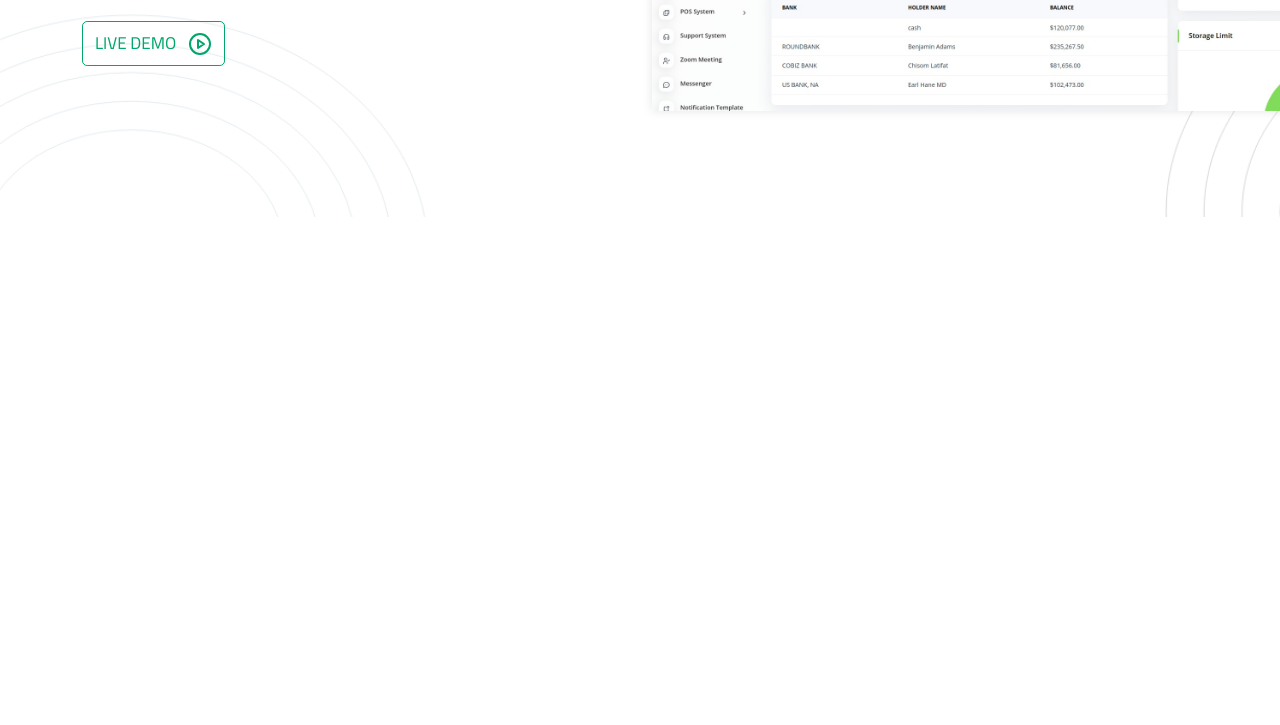
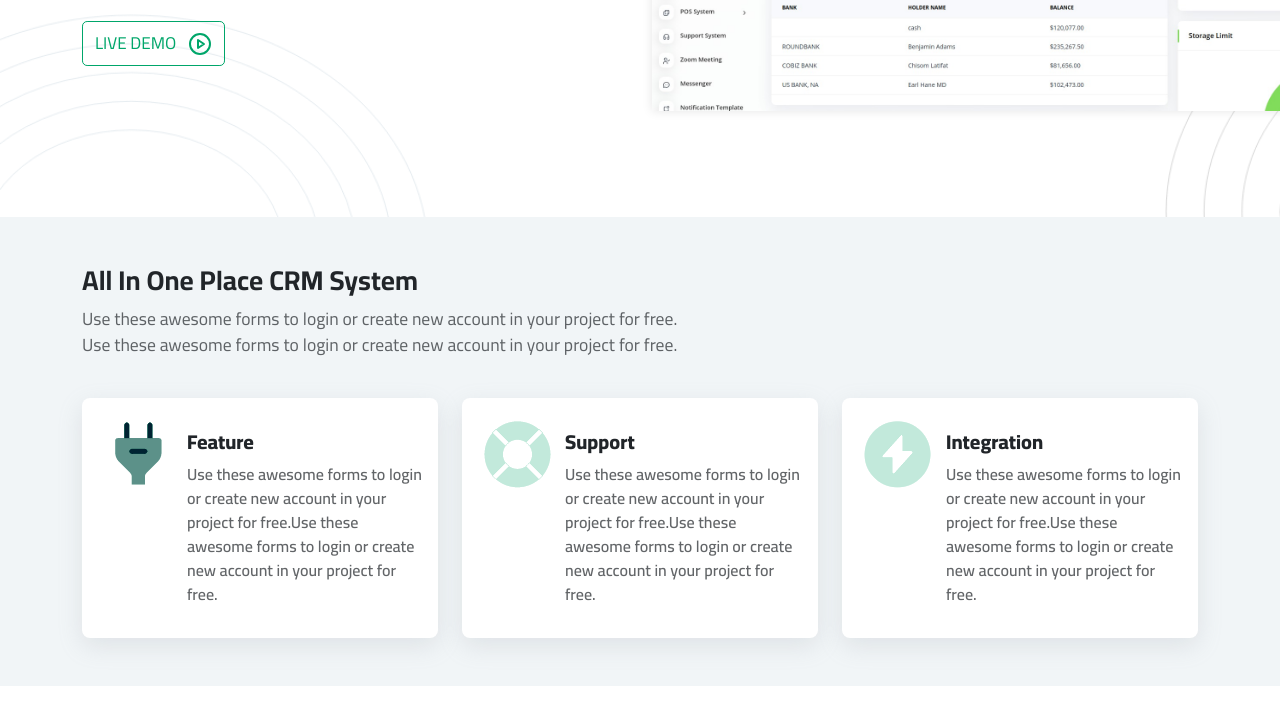
Before and after one commit to ibrahimfares511/Solfato, a plain HTML site: page index.html in a window 1280 px wide. Shown: the part 583-1308 px from the top of the page. Drawn offline with Linux system fonts and the light colour scheme.

Commit message:
Features Section

```diff
--- a/css/style.css
+++ b/css/style.css
@@ -4,6 +4,7 @@
   --hue: 223;
   --primary-color: #00a66a;
   --secondary-color: #f04b25;
+  --second-bg: #f1f5f7;
   --main-gradient: linear-gradient(to right, #00a66a, #f04b25);
   --trans-dur: 0.6s;
   --trans-timing: cubic-bezier(0.65, 0, 0.35, 1);
@@ -83,13 +84,20 @@ nav .top-navbar {
   display: flex;
   align-items: center;
   justify-content: space-between;
-  padding-top: 2rem !important;
 }
 
 .navbar .brand {
+  padding-top: 2rem !important;
   display: flex;
   align-items: center;
   gap: 20px;
+}
+nav.scrolling .navbar .brand {
+  display: flex;
+  align-items: center;
+  gap: 20px;
+  background-color: rgba(var(--theme-background), 0.1);
+  backdrop-filter: blur(5px);
 }
 
 .logo {
@@ -304,3 +312,51 @@ main.main-section .row {
   }
 }
 /* End Main Section */
+
+/* Start Features Section */
+section.features {
+  padding: 3rem 0;
+  background-color: var(--second-bg);
+}
+section .section-title h4 {
+  font-weight: 700;
+  font-size: 1.7rem;
+}
+section .section-title p {
+  width: 100%;
+  max-width: 600px;
+  font-size: 1.1rem;
+  opacity: 0.7;
+}
+.features-box {
+  display: flex;
+  align-items: start;
+  gap: 0.5rem;
+  padding: 1rem;
+  background: rgba(var(--theme-background), 1);
+  border-radius: 0.5rem;
+  box-shadow: rgba(149, 157, 165, 0.2) 0px 8px 24px;
+  transition: var(--trans-dur) var(--trans-timing);
+}
+.features-box:hover {
+  box-shadow: rgba(50, 50, 93, 0.25) 0px 50px 100px -20px,
+    rgba(0, 0, 0, 0.3) 0px 30px 60px -30px;
+}
+.features-box .box-icon img {
+  filter: drop-shadow(0px 0px 0px var(--primary-color));
+}
+.features-box .box-content h5 {
+  font-weight: 800;
+  margin-top: 1rem;
+}
+.features-box .box-content p {
+  opacity: 0.7;
+  font-weight: 600;
+}
+/* Start Responsive */
+@media screen and (max-width: 991.98px) {
+  .features-box {
+    align-items: center;
+  }
+}
+/* End Features Section */
--- a/index.html
+++ b/index.html
@@ -141,7 +141,69 @@
         </div>
       </main>
       <!-- End Main Section -->
-      <!-- End Header -->
     </header>
+    <!-- End Header -->
+
+    <!-- Start Features Section -->
+    <section class="features">
+      <div class="container">
+        <div class="section-title">
+          <h4>All In One Place CRM System</h4>
+          <p>
+            Use these awesome forms to login or create new account in your
+            project for free. Use these awesome forms to login or create new
+            account in your project for free.
+          </p>
+        </div>
+        <div class="row mt-4">
+          <div class="col-lg-4 mt-3">
+            <div class="features-box">
+              <div class="box-icon">
+                <img src="./assests/features/feature_1.png" alt="feature_1" />
+              </div>
+              <div class="box-content">
+                <h5>Feature</h5>
+                <p>
+                  Use these awesome forms to login or create new account in your
+                  project for free.Use these awesome forms to login or create
+                  new account in your project for free.
+                </p>
+              </div>
+            </div>
+          </div>
+          <div class="col-lg-4 mt-3">
+            <div class="features-box">
+              <div class="box-icon">
+                <img src="./assests/features/feature_2.png" alt="feature_2" />
+              </div>
+              <div class="box-content">
+                <h5>Support</h5>
+                <p>
+                  Use these awesome forms to login or create new account in your
+                  project for free.Use these awesome forms to login or create
+                  new account in your project for free.
+                </p>
+              </div>
+            </div>
+          </div>
+          <div class="col-lg-4 mt-3">
+            <div class="features-box">
+              <div class="box-icon">
+                <img src="./assests/features/feature_3.png" alt="feature_3" />
+              </div>
+              <div class="box-content">
+                <h5>Integration</h5>
+                <p>
+                  Use these awesome forms to login or create new account in your
+                  project for free.Use these awesome forms to login or create
+                  new account in your project for free.
+                </p>
+              </div>
+            </div>
+          </div>
+        </div>
+      </div>
+    </section>
+    <!-- End Features Section -->
   </body>
 </html>
```
Also changed, not shown: assests/features/feature_1.png (added), assests/features/feature_2.png (added), assests/features/feature_3.png (added).
